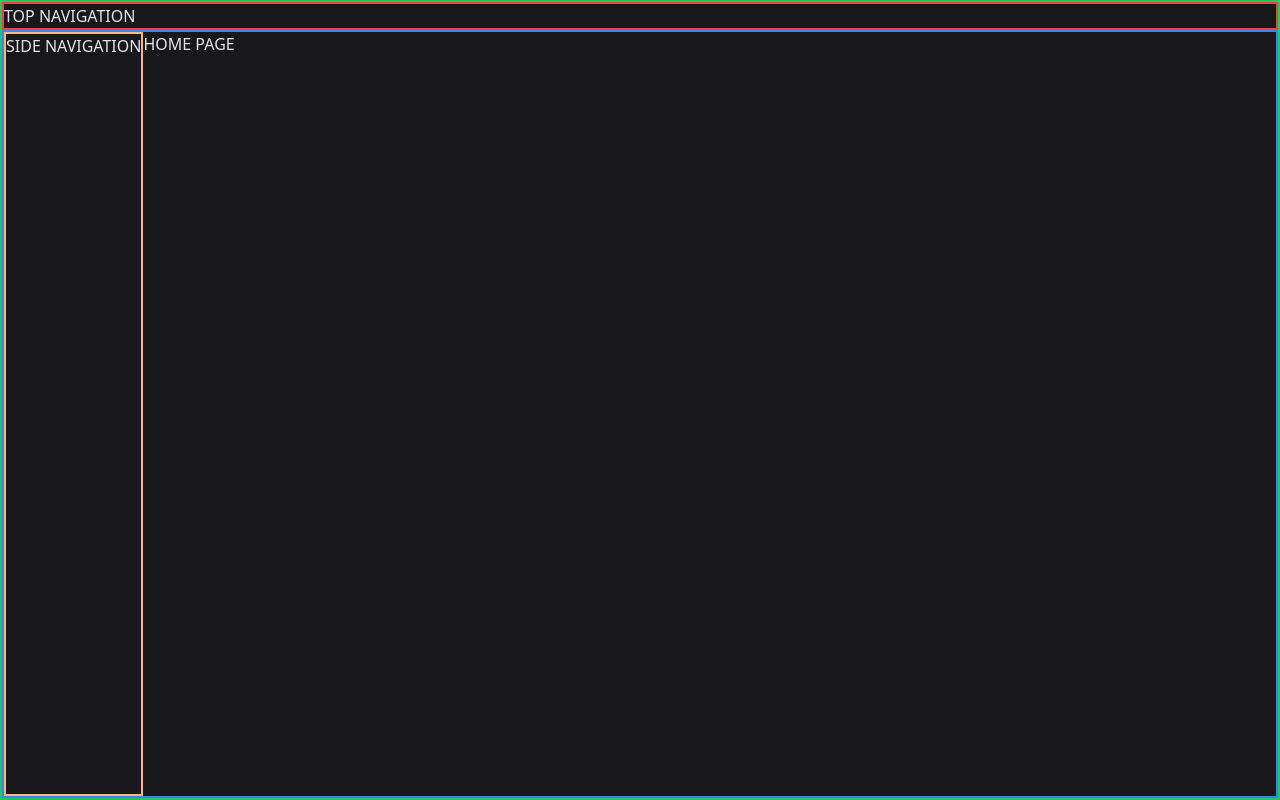
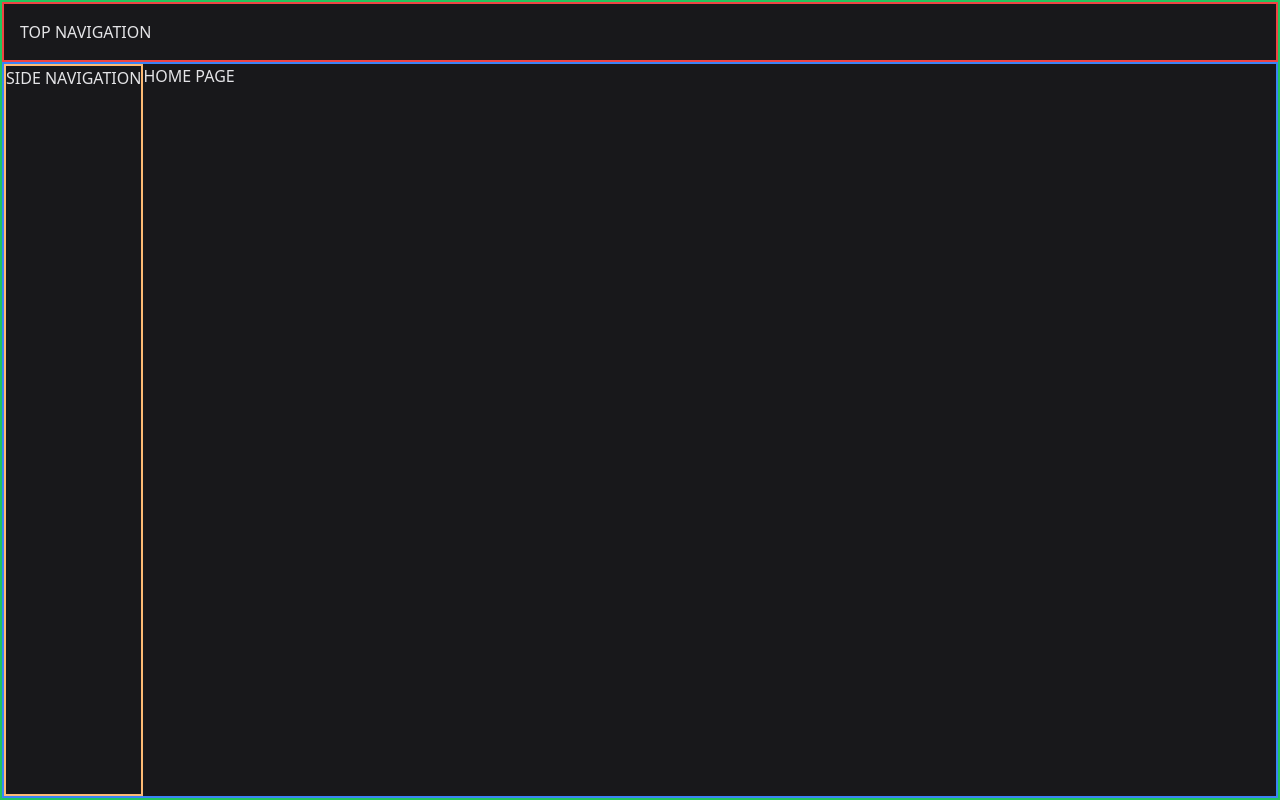
Before and after one commit to adamhartman5/youtube-ui-clone, a Next.js app: page / in a window 1280 px wide. Built offline with nearby package versions, Linux system fonts and the light colour scheme.

Commit message:
Style top nav

```diff
--- a/app/TopNavigation.tsx
+++ b/app/TopNavigation.tsx
@@ -4,7 +4,7 @@ type Props = {};
 
 const TopNavigation = (props: Props) => {
 	return (
-		<div className='border-2 border-red-500 flex flex-col'>TOP NAVIGATION</div>
+		<div className='border-2 border-red-500 p-4'>TOP NAVIGATION</div>
 	);
 };
 
--- a/package.json
+++ b/package.json
@@ -17,6 +17,7 @@
     "next": "13.2.4",
     "react": "18.2.0",
     "react-dom": "18.2.0",
+    "react-icons": "^4.8.0",
     "typescript": "4.9.5"
   },
   "devDependencies": {
```
Also changed, not shown: 1 other file (tests, documents, lock files or other folders).
